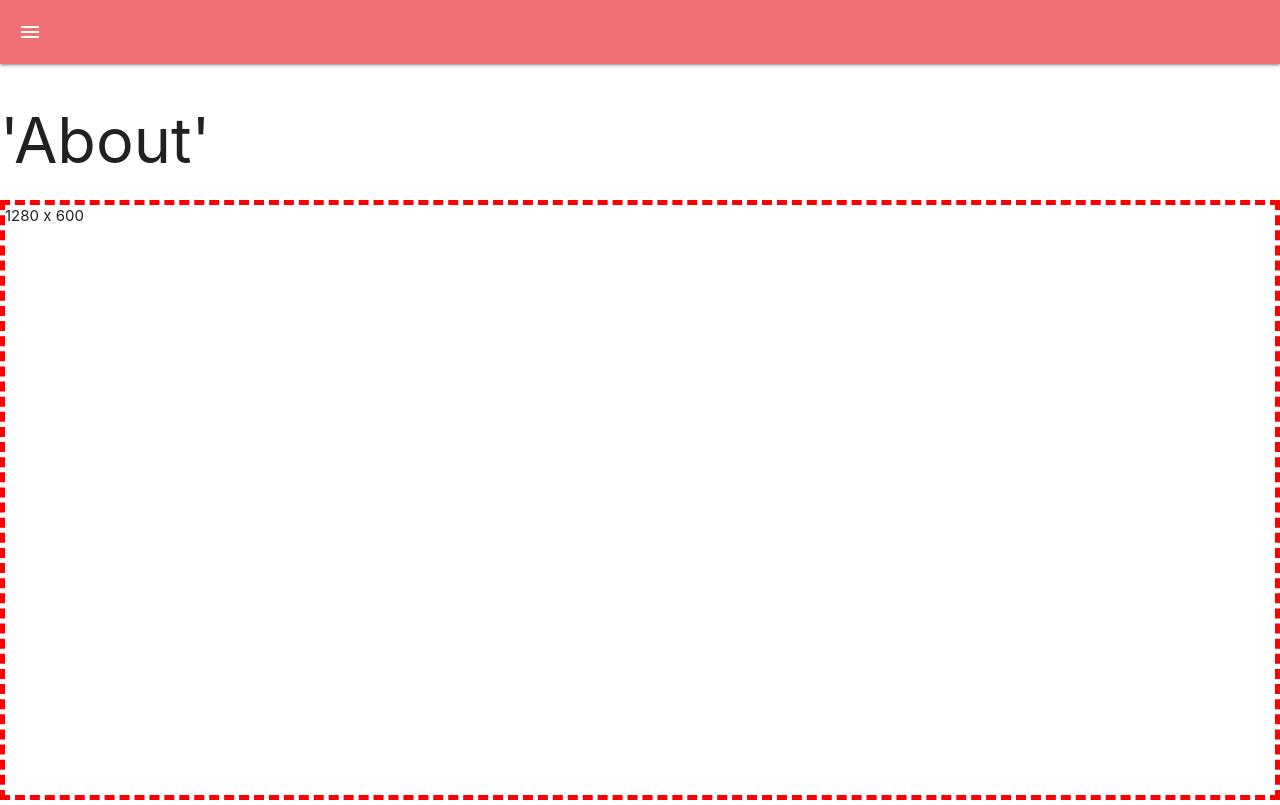
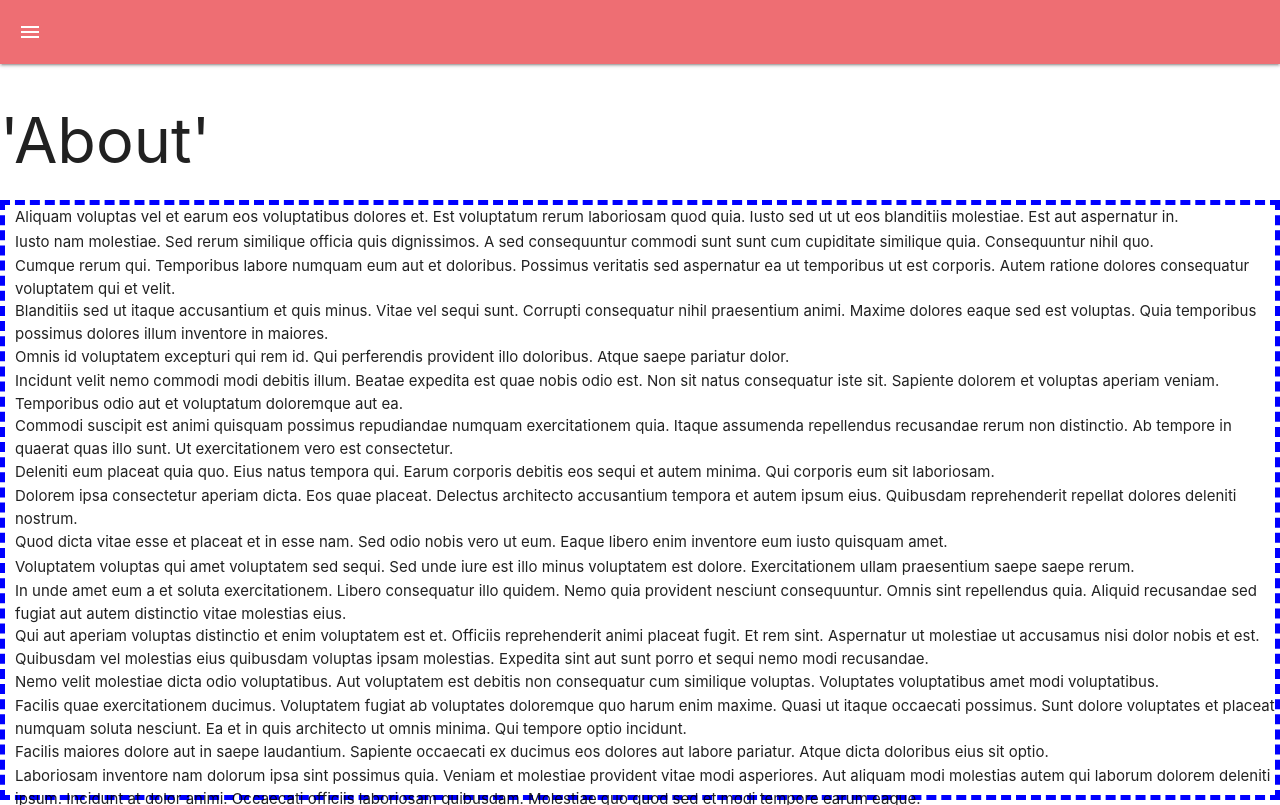
Before and after one commit to alex-worker/CombinatoricsIDE, a React (Create React App) app in the folder simple-ide/: page / in a window 1280 px wide. Built offline with nearby package versions, Linux system fonts and the light colour scheme.

Commit message:
try cell-measurer

```diff
--- a/simple-ide/src/App.css
+++ b/simple-ide/src/App.css
@@ -12,8 +12,11 @@ html, body {
 }
 
 .AppPage {
-  /* border: 10px blue dotted; */
   display: flex;
   flex-direction: column;
   height: 100%;
 }
+
+.AppList {
+  border: 5px dashed blue;
+}
--- a/simple-ide/src/pages/About.js
+++ b/simple-ide/src/pages/About.js
@@ -55,21 +55,44 @@ const _rowGetter = ({ index }) => {
 
 const _columnCellRenderer = ({ dataKey, parent, rowIndex }) => {
   const content = list[rowIndex]
+  // console.log( content[dataKey] )
   return (
     <CellMeasurer
       cache={_cache}
       columnIndex={0}
       key={dataKey}
       parent={parent}
-      rowIndex={rowIndex}>
+      rowIndex={rowIndex}
+    >
       <div
         // className={styles.tableColumn}
         style={{
           whiteSpace: 'normal',
-        }}>
+        }}
+      >
         {content[dataKey]}
       </div>
     </CellMeasurer>
+  )
+}
+
+const MyTable = ({ width, height }) => {
+  return (
+    <Table
+      width={width}
+      height={height}
+      deferredMeasurementCache={_cache}
+      rowGetter={_rowGetter}
+      rowCount={list.length}
+      rowHeight={_cache.rowHeight}
+    >
+      <Column
+        dataKey='description'
+        label='Name'
+        cellRenderer={_columnCellRenderer}
+        width={width}
+      />
+    </Table>
   )
 }
 
@@ -78,13 +101,13 @@ const MyTablePlace = () => (
     {({ width, height }) => {
       return (
         <div
+          className='AppList'
           style={{
             width,
-            height,
-            border: '5px red dashed'
+            height
           }}
         >
-          {width} x {height}
+          <MyTable width={width} height={height} />
         </div>
       )
     }}
```
